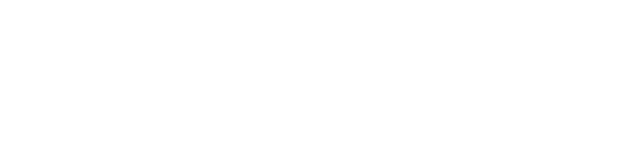
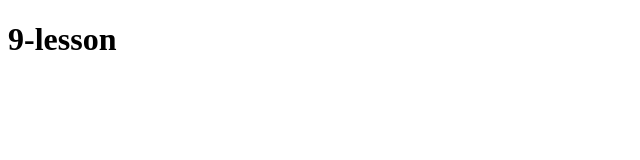
Before and after one commit to nurjahon0920/4-month.9-lesson, a plain HTML site: page index.html in a window 1280 px wide. Shown: the whole page, without its empty margins (0-640 px from the left). Drawn offline with Linux system fonts and the light colour scheme.

Commit message:
indexswsdfghjkiuytresdcqazswxdefrtghyujkiol

```diff
--- a/index.html
+++ b/index.html
@@ -6,6 +6,7 @@
     <title>9-lesson</title>
   </head>
   <body>
+    <h1>9-lesson</h1>
     <script src="./main.js"></script>
   </body>
 </html>
```
